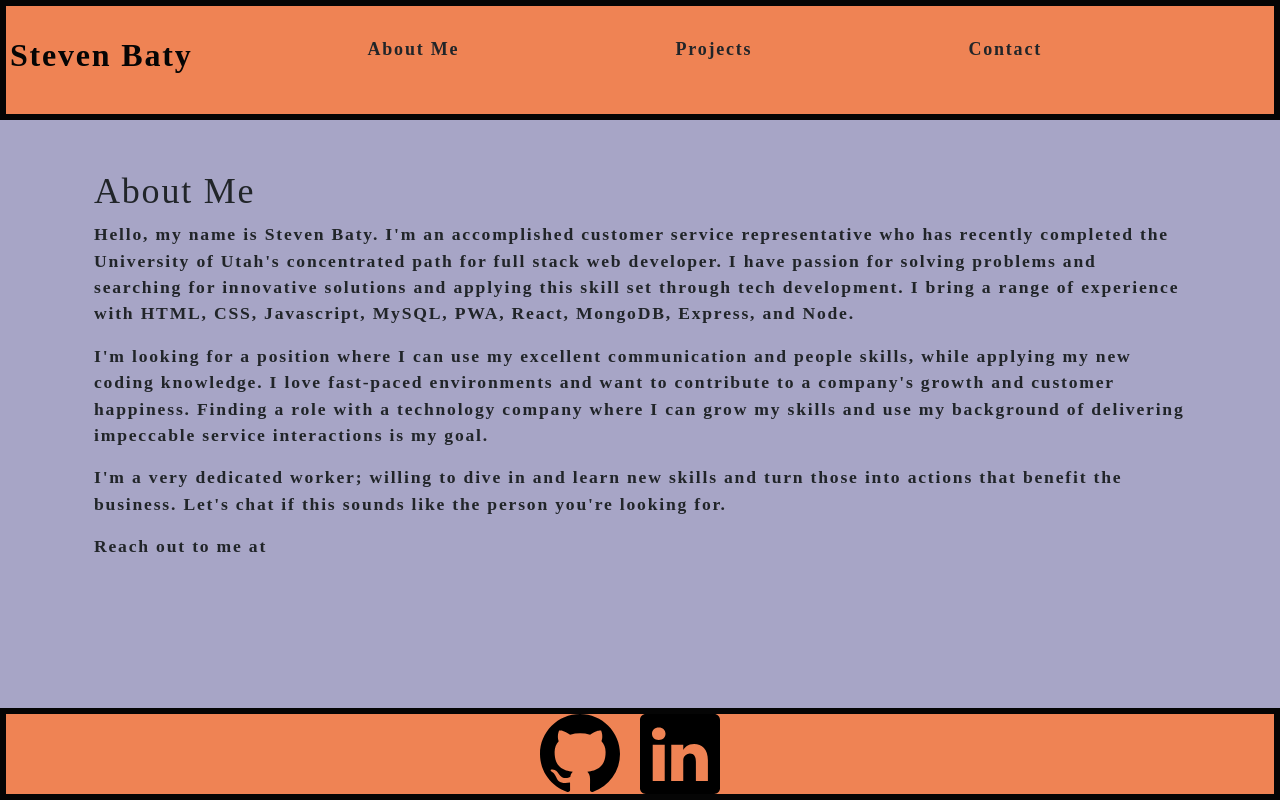
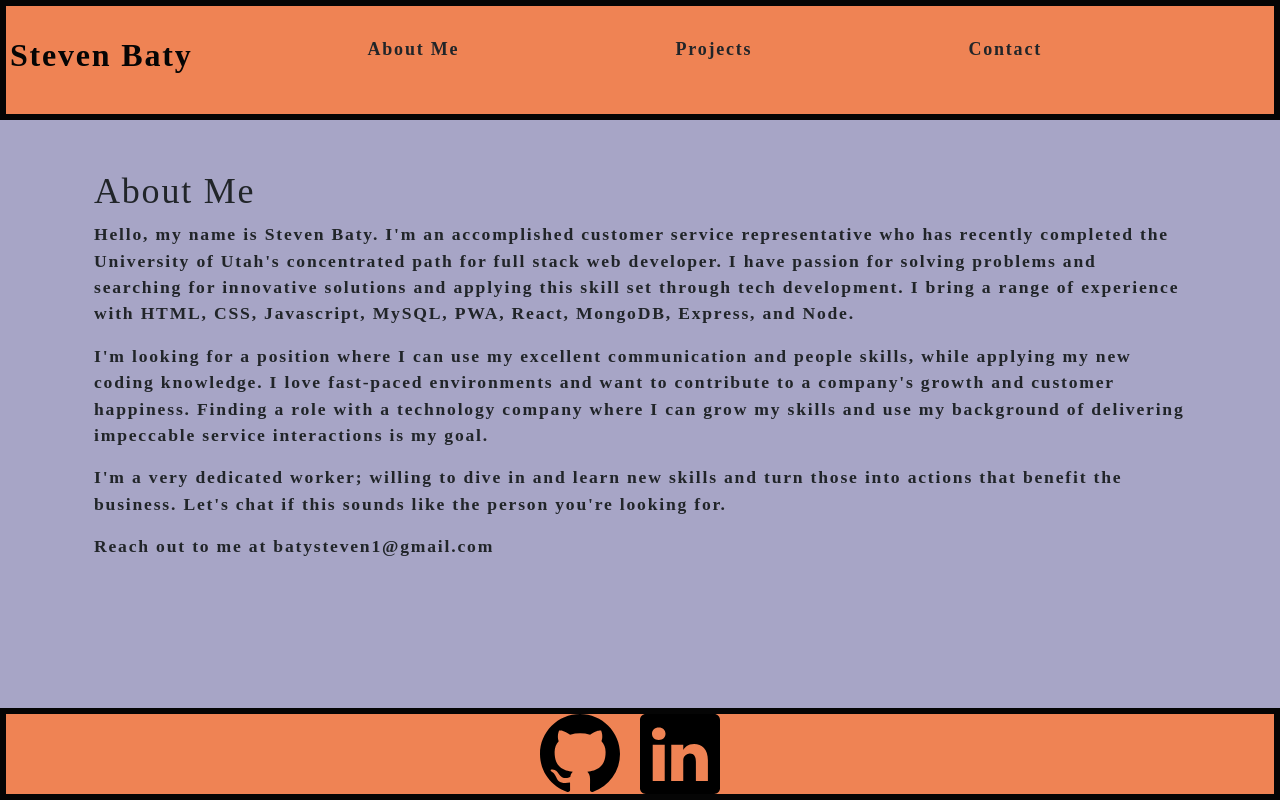
Before and after one commit to batysteven/react-portfolio, a React (Create React App) app: page / in a window 1280 px wide. Built offline with nearby package versions, Linux system fonts and the light colour scheme; the HTML template or start-up script is replaced by a standard one.

Commit message:
add email to about me

```diff
--- a/src/components/About/index.js
+++ b/src/components/About/index.js
@@ -18,7 +18,7 @@ function About() {
                 impeccable service interactions is my goal.</p>
                 <p>I'm a very dedicated worker; willing to dive in and learn new skills and turn those into actions that benefit
                 the business. Let's chat if this sounds like the person you're looking for.</p>
-                <p>Reach out to me at </p>
+                <p>Reach out to me at batysteven1@gmail.com</p>
             </div>
             <div>
 
```
